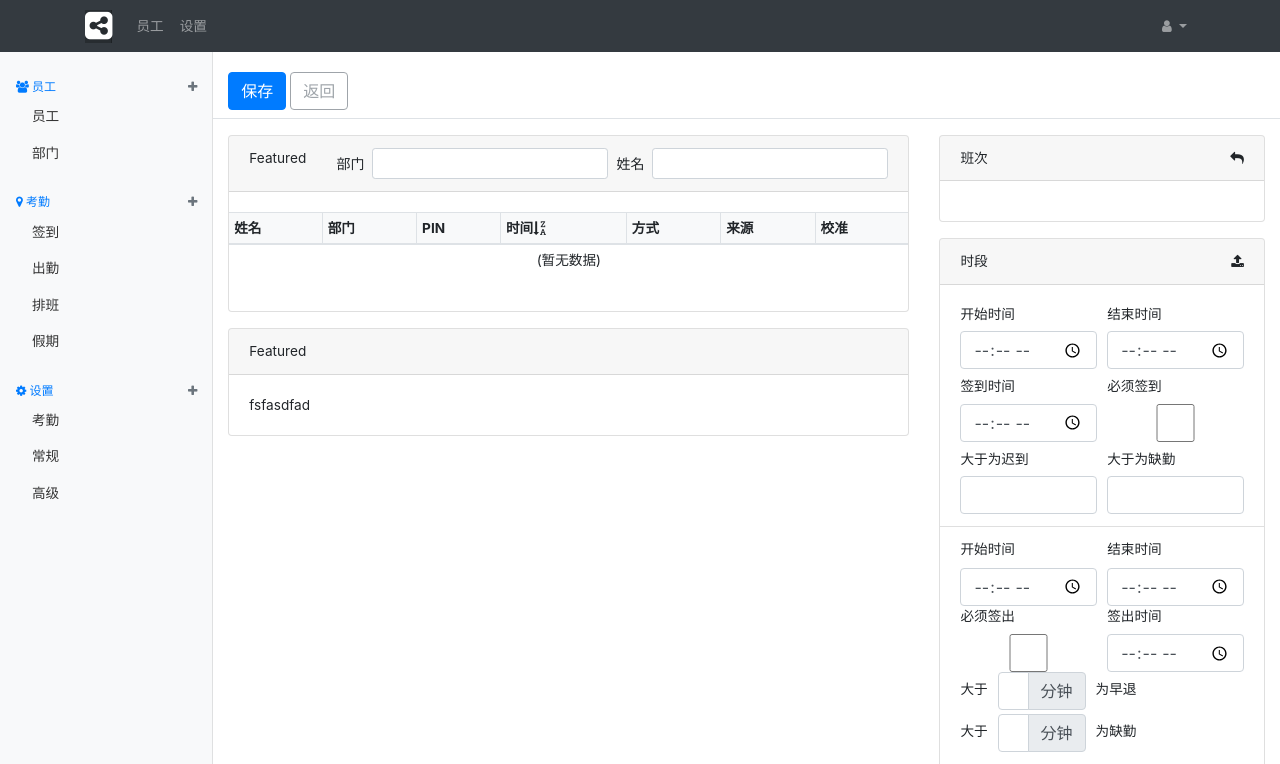
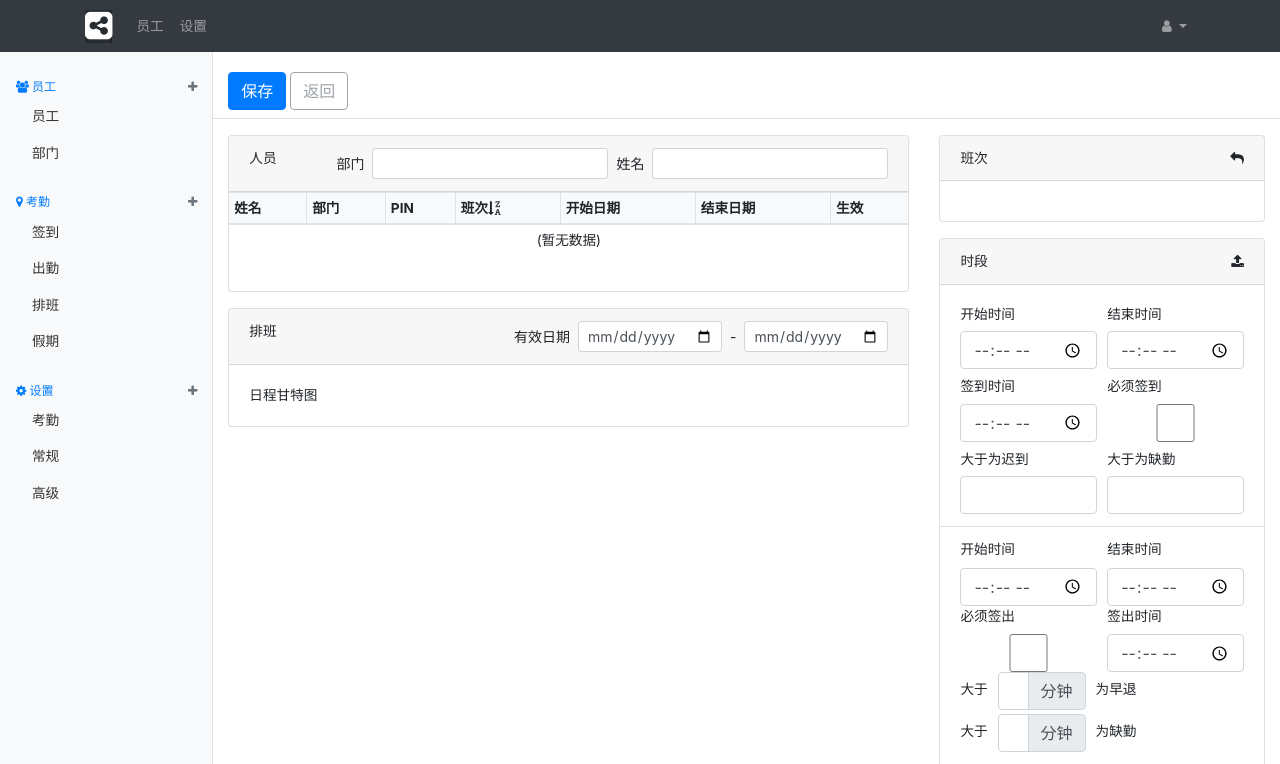
Before and after one commit to linuxsjun/assect, a Django app: template attendance/templates/att_class_board.html in a window 1280 px wide. Shown: the top 764 px of the page. Run offline with Django 3.2, Linux system fonts and the light colour scheme; the template is opened without the code that fills it, so the values that code supplies are empty; some libraries are stand-ins or nearby versions.

Commit message:
Update att list view

```diff
--- a/attendance/templates/att_class_board.html
+++ b/attendance/templates/att_class_board.html
@@ -29,7 +29,7 @@
                         <div class="card mb-3">
                             <div class="card-header">
                                 <div class="row justify-content-between">
-                                    <div class="col-auto"><span class="card-title">Featured</span></div>
+                                    <div class="col-auto"><span class="card-title">人员</span></div>
                                     <div class="col-auto">
                                         <from class="form-inline">
                                             <label class="col-form-label col-form-label-sm mr-2" for="name">部门</label>
@@ -40,17 +40,17 @@
                                     </div>
                                 </div>
                             </div>
-                            <div class="card-body px-0">
+                            <div class="card-body px-0 pt-0">
                                 <table class="table table-hover table-sm">
                         <thead class="bg-light">
                             <tr>
                                 <th class="border-right" data-id="sid">姓名<i class="" aria-hidden="true" data-id="0"></i></th>
                                 <th class="border-right" data-id="name">部门<i class="" aria-hidden="true" data-id="1"></i></th>
                                 <th class="border-right" data-id="name">PIN<i class="" aria-hidden="true" data-id="1"></i></th>
-                                <th class="border-right" data-id="specifications">时间<i class="fa fa-sort-alpha-desc" aria-hidden="true" data-id="0"></i></th>
-                                <th class="border-right" data-id="sn">方式<i class="" aria-hidden="true" data-id="0"></i></th>
-                                <th class="border-right" data-id="sn">来源<i class="" aria-hidden="true" data-id="0"></i></th>
-                                <th class="" data-id="sn">校准<i class="" aria-hidden="true" data-id="0"></i></th>
+                                <th class="border-right" data-id="specifications">班次<i class="fa fa-sort-alpha-desc" aria-hidden="true" data-id="0"></i></th>
+                                <th class="border-right" data-id="sn">开始日期<i class="" aria-hidden="true" data-id="0"></i></th>
+                                <th class="border-right" data-id="sn">结束日期<i class="" aria-hidden="true" data-id="0"></i></th>
+                                <th class="" data-id="sn">生效<i class="" aria-hidden="true" data-id="0"></i></th>
                             </tr>
                         </thead>
                         <tbody>
@@ -76,10 +76,20 @@
 
                         <div class="card mb-3">
                             <div class="card-header">
-                                Featured
+                                <div class="row justify-content-between">
+                                    <div class="col-auto"><span class="card-title">排班</span></div>
+                                    <div class="col-auto">
+                                        <from class="form-inline">
+                                            <label class="col-form-label col-form-label-sm mr-2" for="name">有效日期</label>
+                                            <input class="form-control form-control-sm mr-2" type="date" name="datestar" id="datestar" value="">
+                                            <label class="col-form-label col-form-label-sm mr-2" for="name">-</label>
+                                            <input class="form-control form-control-sm" type="date" name="dateend" id="dateend" value="">
+                                        </from>
+                                    </div>
+                                </div>
                             </div>
                             <div class="card-body">
-                                <p class="card-text">fsfasdfad</p>
+                                <p class="card-text">日程甘特图</p>
                             </div>
                         </div>
                     </div>
--- a/attendance/urls.py
+++ b/attendance/urls.py
@@ -6,6 +6,7 @@ app_name = 'attendance'
 urlpatterns = [
     path('', views.index, name='index'),
 
+    path('attendance/', views.attendance, name='attendance'),
     path('attclass/', views.attclass, name='attclass'),
     path('summary/', views.summary, name='summary'),
     path('att_collect_detail/', views.att_collect_detail, name='collect'),
```
Also changed, not shown: attendance/views.py (+7 -10 lines).
